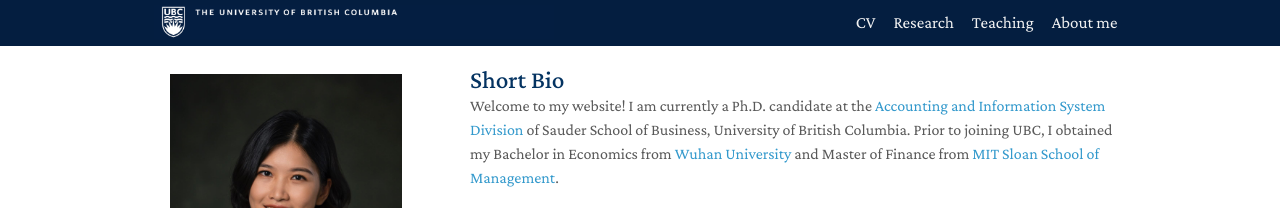
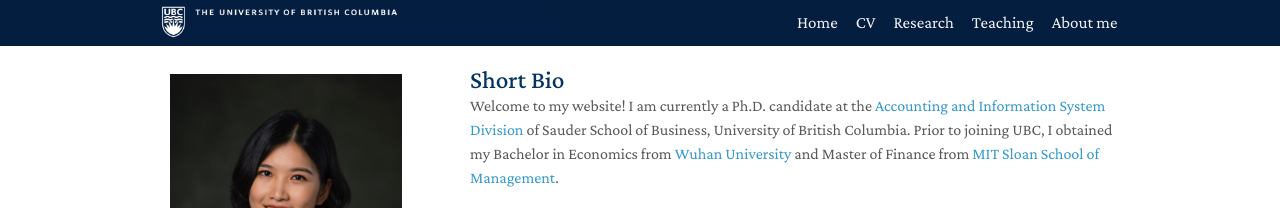
Before and after one commit to zeyang1225/zeyang1225.github.io, a Jekyll site: the page built from index.md, in a window 1280 px wide. Shown: the top 208 px of the page. Built offline with Jekyll 4.4.1, drawn with Linux system fonts in a browser that asks for light colours; nearby versions of some CDN libraries; a style sheet for code colours, icons or effects is not loaded.

Commit message:
Update homepage.html

```diff
--- a/_layouts/homepage.html
+++ b/_layouts/homepage.html
@@ -65,6 +65,8 @@
     <a class="normal" href="./#teaching">Teaching</a>
     <a class="normal" href="./#research">Research</a>
        <a class="normal" href="./#cv">CV</a>
+        <a class="normal" href="./#home">Home</a>
+
 
  </div>
  <a href="javascript:void(0);" class="icon" onclick="myFunction()">
```
